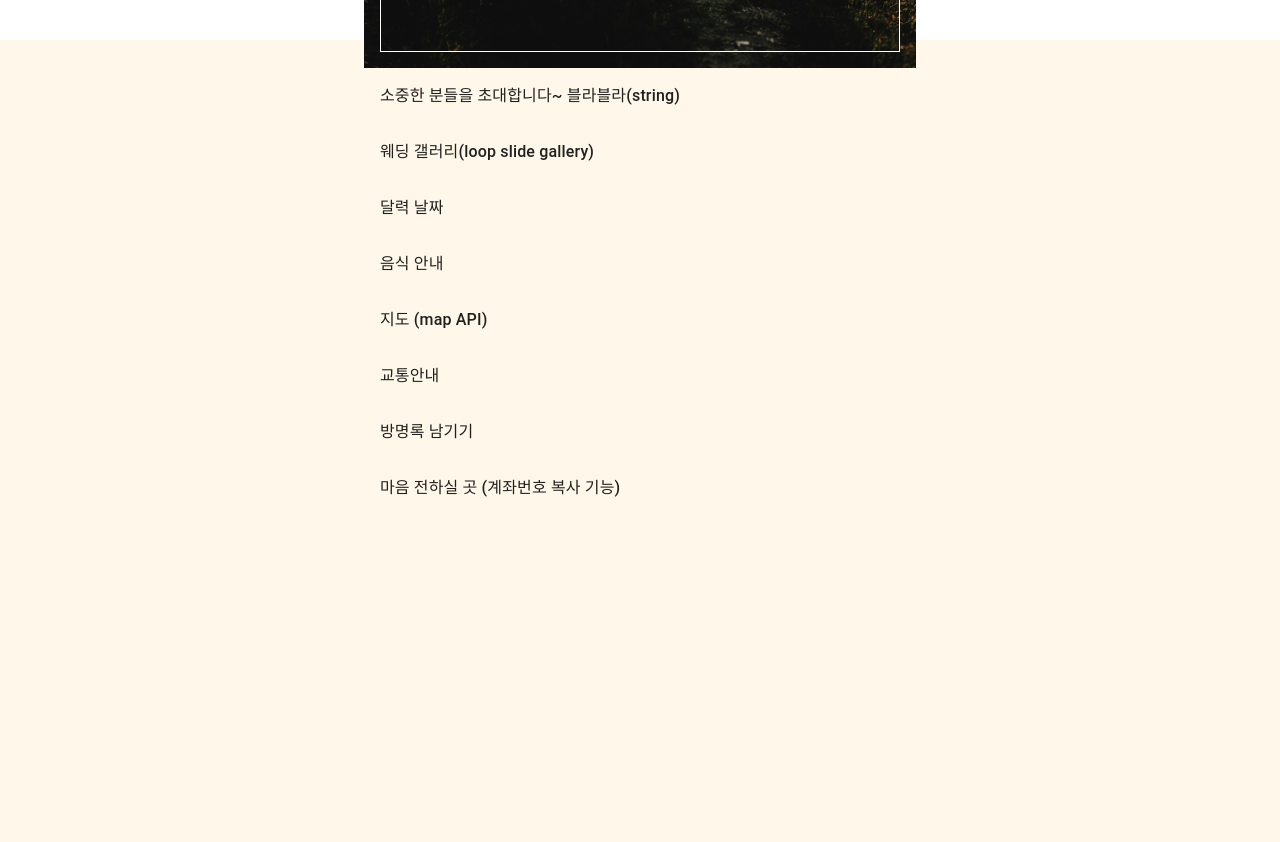
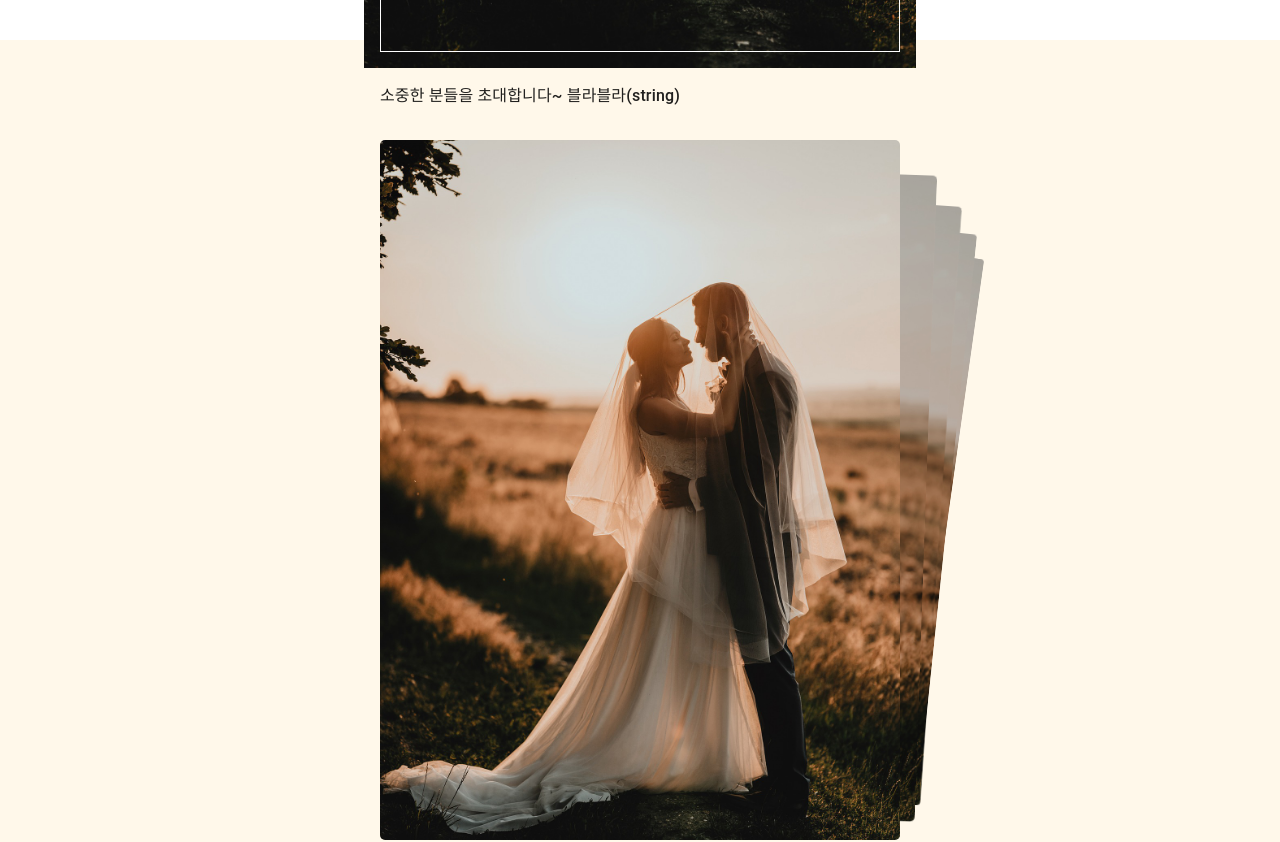
Before and after one commit to osanThor/wedding-card, a Next.js app: page / in a window 1280 px wide. Shown: the part 760-1602 px from the top of the page. Before the commit the page ends 1276 px from the top, so only its background shows below. Built offline with nearby package versions, Linux system fonts and the light colour scheme.

Commit message:
feat. gallery 추가

```diff
--- a/package.json
+++ b/package.json
@@ -25,6 +25,7 @@
     "react": "18.2.0",
     "react-dom": "18.2.0",
     "styled-components": "^5.3.9",
+    "swiper": "^9.2.2",
     "typescript": "5.0.4"
   },
   "devDependencies": {
--- a/src/pages/index.tsx
+++ b/src/pages/index.tsx
@@ -1,5 +1,13 @@
 import Img from "@/copmonents/common/img";
 import { Box, Container, Typography } from "@mui/material";
+import { Swiper, SwiperSlide } from "swiper/react";
+
+// Import Swiper styles
+import "swiper/css";
+import "swiper/css/effect-cards";
+
+// import required modules
+import { EffectCards } from "swiper";
 
 export default function Home() {
   return (
@@ -30,11 +38,52 @@ export default function Home() {
             <Typography variant="subtitle1" fontSize={20}>
               Wedding Day
             </Typography>
+            <Typography>파티웨딩유 2층 아모르홀</Typography>
+            <Typography>2024.01.27</Typography>
           </Box>
         </Box>
       </Box>
       <Box p={2}>소중한 분들을 초대합니다~ 블라블라(string)</Box>
-      <Box p={2}>웨딩 갤러리(loop slide gallery)</Box>
+      <Box p={2}>
+        <Swiper
+          effect={"cards"}
+          grabCursor={true}
+          modules={[EffectCards]}
+          className="mySwiper"
+          loop={true}
+        >
+          <SwiperSlide>
+            <Box>
+              <Img src="/assets/images/ex.jpg" alt="main" layout="fill" />
+            </Box>
+          </SwiperSlide>
+          <SwiperSlide>
+            <Box>
+              <Img src="/assets/images/ex.jpg" alt="main" layout="fill" />
+            </Box>
+          </SwiperSlide>
+          <SwiperSlide>
+            <Box>
+              <Img src="/assets/images/ex.jpg" alt="main" layout="fill" />
+            </Box>
+          </SwiperSlide>
+          <SwiperSlide>
+            <Box>
+              <Img src="/assets/images/ex.jpg" alt="main" layout="fill" />
+            </Box>
+          </SwiperSlide>
+          <SwiperSlide>
+            <Box>
+              <Img src="/assets/images/ex.jpg" alt="main" layout="fill" />
+            </Box>
+          </SwiperSlide>
+          <SwiperSlide>
+            <Box>
+              <Img src="/assets/images/ex.jpg" alt="main" layout="fill" />
+            </Box>
+          </SwiperSlide>
+        </Swiper>
+      </Box>
       <Box p={2}>달력 날짜</Box>
       <Box p={2}>음식 안내</Box>
       <Box p={2}>지도 (map API)</Box>
--- a/src/styles/global-styles.ts
+++ b/src/styles/global-styles.ts
@@ -38,5 +38,11 @@ article,
 aside {
   display: block;
 }
-
+.swiper{
+  width: 100%;
+  height: 700px;
+}
+.swiper-slide{
+  border-radius: 5px;
+}
 `;
```
Also changed, not shown: 1 other file (tests, documents, lock files or other folders).
